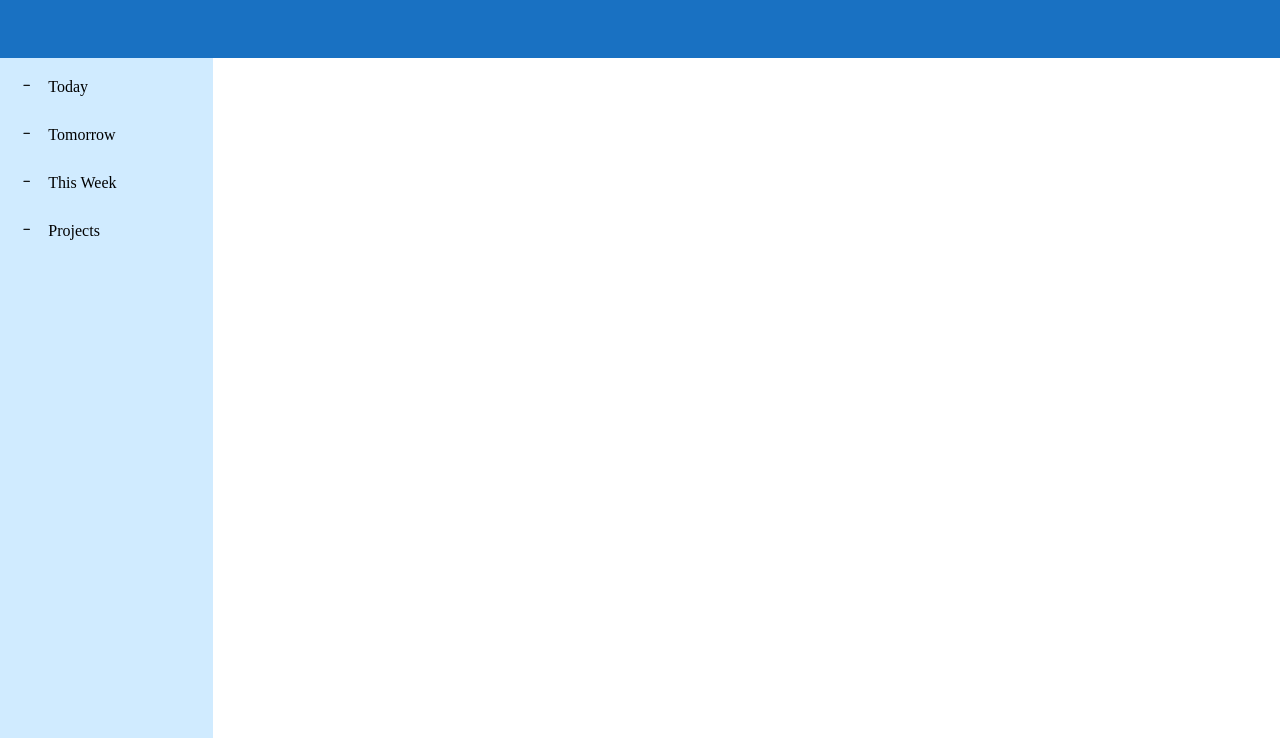
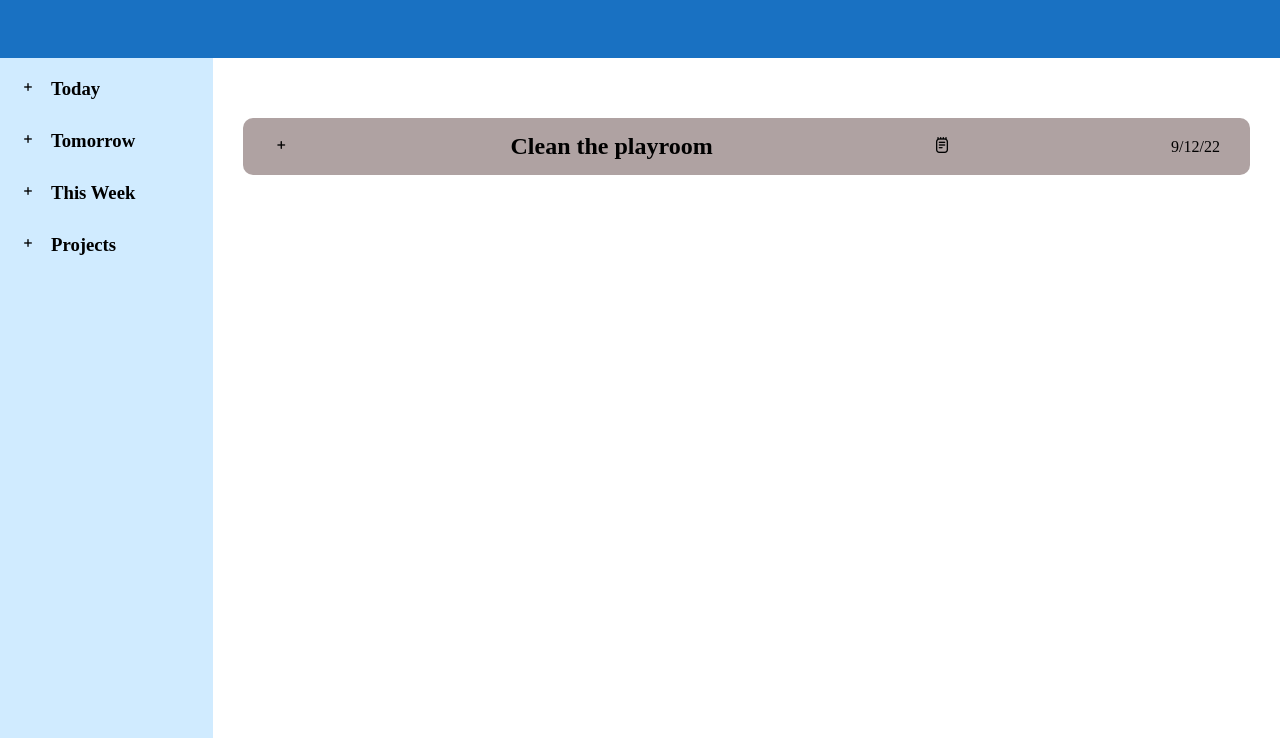
Before and after one commit to jbschklar/todo-list, a plain HTML site: page index.html in a window 1280 px wide. Shown: the part 102-840 px from the top of the page. Drawn offline with nearby package versions, Linux system fonts and the light colour scheme.

Commit message:
fixed dropdown functionality for aside and main display todo's

```diff
--- a/index.html
+++ b/index.html
@@ -17,11 +17,10 @@
 		</header>
 		<aside>
 			<div class="dropdown">
-				<div class="btn-lable">
-					<button type="button" class="collapsible">
-						<i class="fi fi-rr-minus-small"></i>
-					</button>
-					<p>Today</p>
+				<div class="collapsible">
+					<i class="fi fi-rr-plus-small dropdown-icon active"></i>
+					<i class="fi fi-rr-minus-small dropdown-icon"></i>
+					<h3>Today</h3>
 				</div>
 				<ul class="drop-list">
 					<li>Studying</li>
@@ -31,11 +30,10 @@
 			</div>
 
 			<div class="dropdown">
-				<div class="btn-lable">
-					<button type="button" class="collapsible">
-						<i class="fi fi-rr-minus-small"></i>
-					</button>
-					<p>Tomorrow</p>
+				<div class="collapsible">
+					<i class="fi fi-rr-plus-small dropdown-icon active"></i>
+					<i class="fi fi-rr-minus-small dropdown-icon"></i>
+					<h3>Tomorrow</h3>
 				</div>
 				<ul class="drop-list">
 					<li>Studying</li>
@@ -45,11 +43,10 @@
 			</div>
 
 			<div class="dropdown">
-				<div class="btn-lable">
-					<button type="button" class="collapsible">
-						<i class="fi fi-rr-minus-small"></i>
-					</button>
-					<p>This Week</p>
+				<div class="collapsible">
+					<i class="fi fi-rr-plus-small dropdown-icon active"></i>
+					<i class="fi fi-rr-minus-small dropdown-icon"></i>
+					<h3>This Week</h3>
 				</div>
 				<ul class="drop-list">
 					<li>Studying</li>
@@ -59,11 +56,10 @@
 			</div>
 
 			<div class="dropdown">
-				<div class="btn-lable">
-					<button type="button" class="collapsible">
-						<i class="fi fi-rr-minus-small"></i>
-					</button>
-					<p>Projects</p>
+				<div class="collapsible">
+					<i class="fi fi-rr-plus-small dropdown-icon active"></i>
+					<i class="fi fi-rr-minus-small dropdown-icon"></i>
+					<h3>Projects</h3>
 				</div>
 				<ul class="drop-list">
 					<li>Studying</li>
@@ -72,6 +68,25 @@
 				</ul>
 			</div>
 		</aside>
-		<div class="main-display"></div>
+		<div class="main-display">
+			<div class="dropdown">
+				<div class="todo collapsible">
+					<i class="fi fi-rr-plus-small dropdown-icon active"></i>
+					<i class="fi fi-rr-minus-small dropdown-icon"></i>
+					<h2>Clean the playroom</h2>
+					<div class="todo-icons">
+						<i class="fi fi-rr-notebook"></i>
+					</div>
+					<p class="due-date">9/12/22</p>
+				</div>
+				<ul class="drop-list todo-steps">
+					<li><input type="checkbox" name="steps" id="step1" /> Studying</li>
+					<li><input type="checkbox" name="steps" id="step2" />House Stuff</li>
+					<li>
+						<input type="checkbox" name="steps" id="step3" />Wedding Planning
+					</li>
+				</ul>
+			</div>
+		</div>
 	</body>
 </html>
```
Also changed, not shown: bundle.js.
